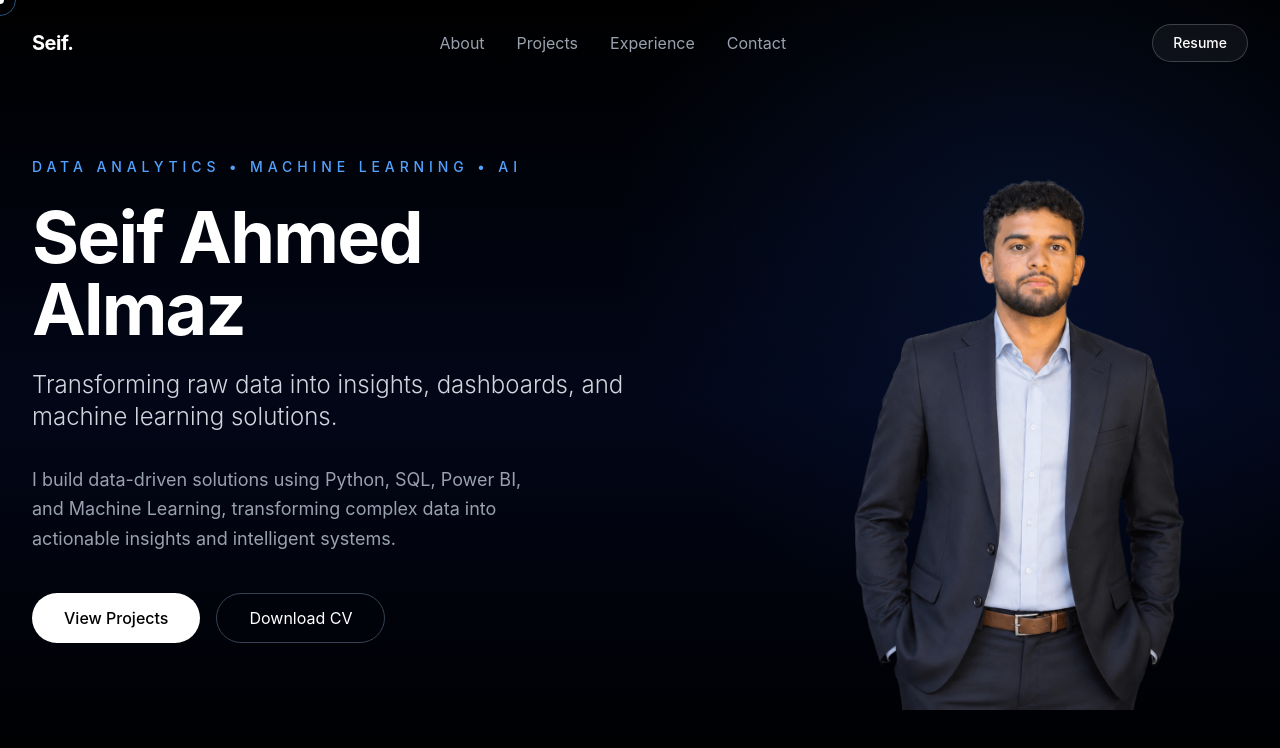
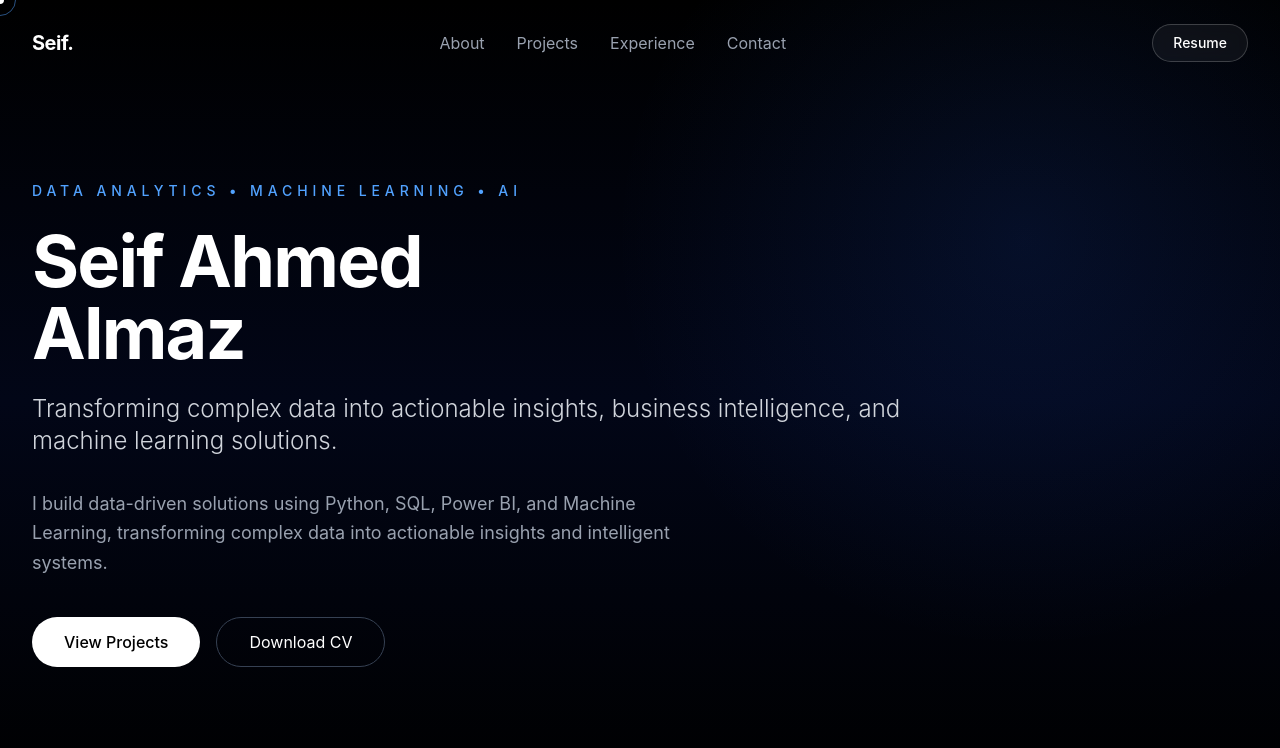
Before and after one commit to seifalmaz/portfolio, a React app: page / in a window 1280 px wide. Shown: the top 748 px of the page. Built offline with nearby package versions, Linux system fonts and the light colour scheme; the HTML template or start-up script is replaced by a standard one.

Commit message:
Convert hero to text-focused layout

```diff
--- a/src/components/Hero.jsx
+++ b/src/components/Hero.jsx
@@ -1,12 +1,12 @@
-import profileImage from "../assets/profile.png";
+
 
 function Hero() {
   return (
     <section className="min-h-screen bg-[radial-gradient(circle_at_80%_30%,rgba(37,99,235,0.12),transparent_35%),linear-gradient(to_bottom,#000,#020617,#000)] text-white">
-      <div className="mx-auto flex min-h-screen max-w-7xl flex-col items-center justify-center px-8 lg:flex-row lg:justify-between">
+      <div className="mx-auto flex min-h-screen max-w-7xl items-center px-8 pt-12">
 
         {/* Left Side */}
-        <div className="max-w-2xl">
+        <div className="max-w-4xl">
 
           <p className="mb-6 text-sm font-medium uppercase tracking-[0.35em] text-blue-400">
             DATA ANALYTICS • MACHINE LEARNING • AI
@@ -18,11 +18,11 @@ function Hero() {
             Almaz
           </h1>
 
-          <h2 className="mb-8 text-xl font-light text-gray-300 lg:text-2xl">
-            Transforming raw data into insights, dashboards, and machine learning solutions.
+          <h2 className="mb-8 max-w-4xl text-xl font-light text-gray-300 lg:text-2xl">
+            Transforming complex data into actionable insights, business intelligence, and machine learning solutions.
           </h2>
 
-          <p className="mb-10 max-w-lg text-base leading-relaxed text-gray-400 lg:text-lg">
+          <p className="mb-10 max-w-2xl text-base leading-relaxed text-gray-400 lg:text-lg">
             I build data-driven solutions using Python, SQL, Power BI, and
             Machine Learning, transforming complex data into actionable
             insights and intelligent systems.
@@ -41,18 +41,6 @@ function Hero() {
           </div>
 
         </div>
-
-        {/* Right Side */}
-        <div className="mt-12 lg:mt-0 flex justify-center">
-
-          <img
-            src={profileImage}
-            alt="Seif Ahmed Almaz"
-            className="max-h-[620px] object-contain"
-          />
-
-        </div>
-
       </div>
     </section>
   );
```
